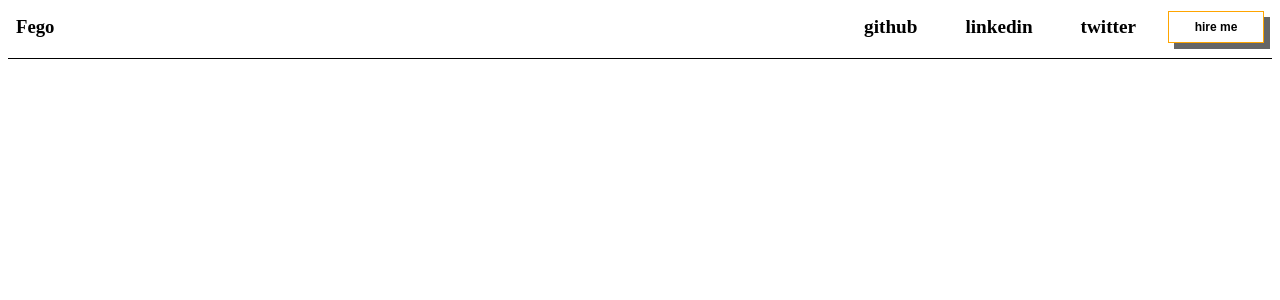
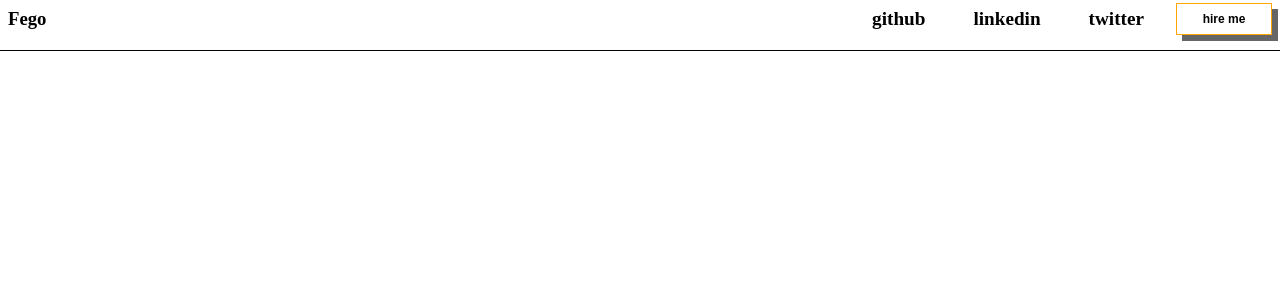
Before and after one commit to fegoworks/fego, a React (Create React App) app: page / in a window 1280 px wide. Shown: the top 300 px of the page. Built offline with nearby package versions, Linux system fonts and the light colour scheme.

Commit message:
chore(document-body): set default style

```diff
--- a/public/index.html
+++ b/public/index.html
@@ -5,6 +5,7 @@
   <meta charset="UTF-8">
   <meta name="viewport" content="width=device-width, initial-scale=1.0">
   <meta http-equiv="X-UA-Compatible" content="ie=edge">
+  <link rel="stylesheet" href="style.css">
   <title>Fego</title>
 </head>
 
--- /dev/null
+++ b/public/style.css
@@ -0,0 +1,4 @@
+body {
+  margin: 0;
+  padding: 0;
+}
```
